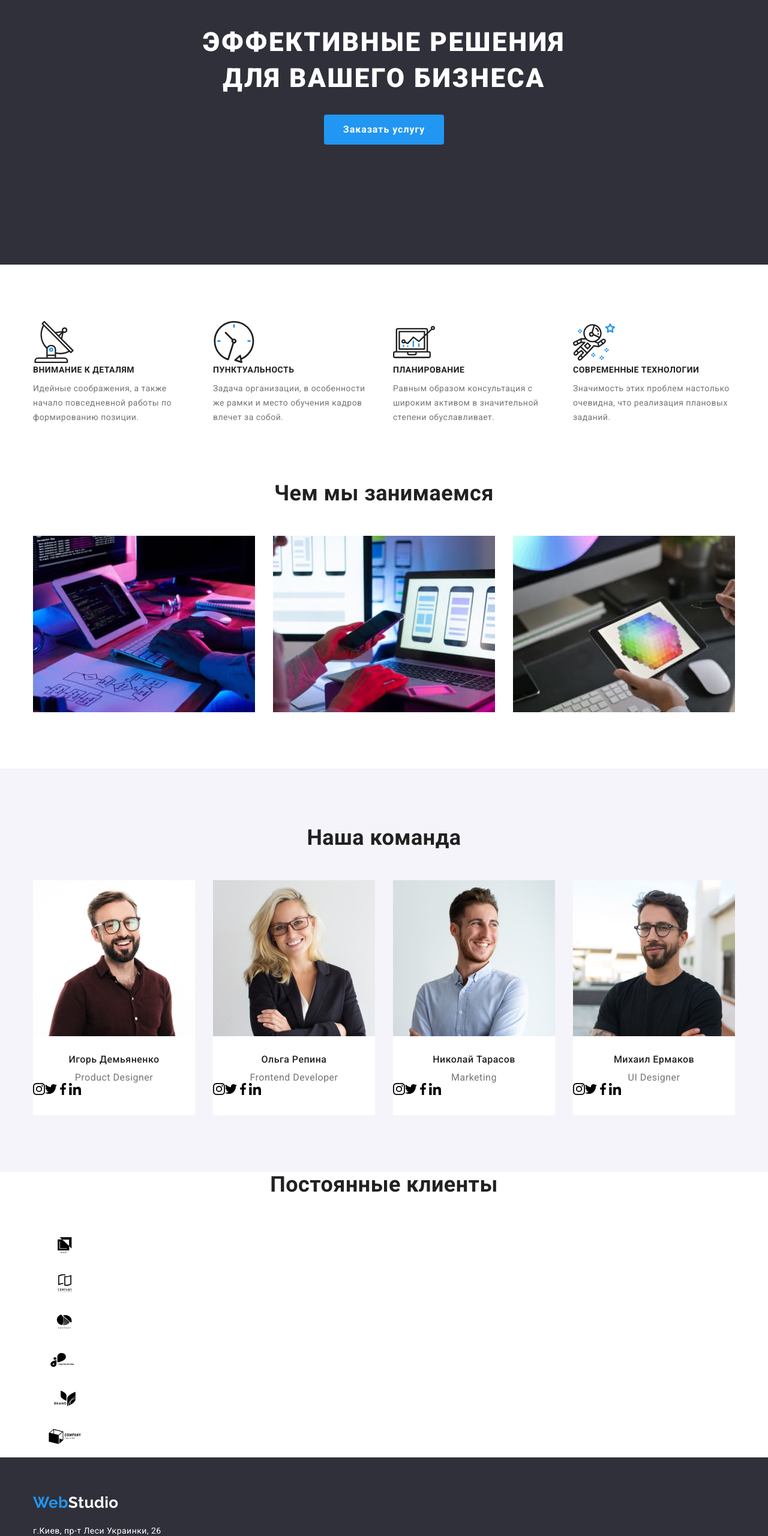
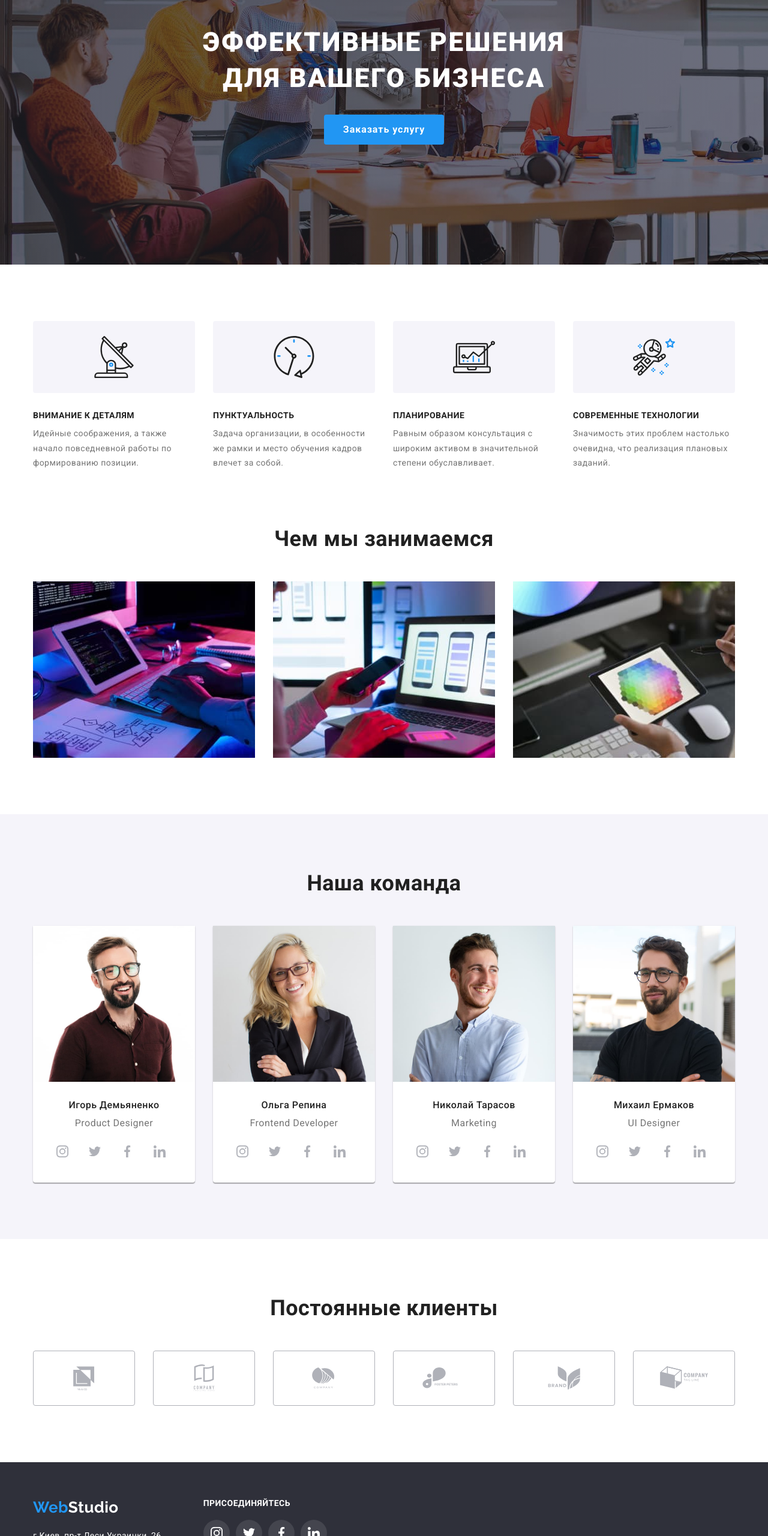
Before and after one commit to Iryna-Holova/goit-markup-hw-04, a plain HTML site: page index.html in a window 1280 px wide. Shown: the part 240-2800 px from the top of the page at 60% size. Drawn offline with nearby package versions, Linux system fonts and the light colour scheme.

Commit message:
добавляет стили

```diff
--- a/css/styles.css
+++ b/css/styles.css
@@ -5,11 +5,13 @@
   --accent-button-color: #188ce8;
   --light-color: #ffffff;
   --light-transparent-color: rgba(255, 255, 255, 0.6);
+  --light-transparent-icons: rgba(255, 255, 255, 0.1);
   --bgmain-color: #e5e5e5;
   --bgdark-color: #2f303a;
   --bgmiddle-color: #f5f4fa;
   --border-header: #ececec;
   --border-portfolio: #eeeeee;
+  --icons: #afb1b8;
 }
 
 .container {
@@ -105,9 +107,14 @@ img {
   margin-right: 50px;
 }
 .contact .link {
-  display: block;
+  display: flex;
   padding-top: 32px;
   padding-bottom: 32px;
+  color: var(--main-color);
+}
+.icon-contact {
+  margin-right: 10px;
+  fill: currentColor;
 }
 .page-header .link:hover,
 .page-header .link:focus {
@@ -116,15 +123,20 @@ img {
 
 /* hero */
 .hero {
+  max-width: 1600px;
+  margin: 0 auto;
+  background-color: var(--bgdark-color);
+  background-image: linear-gradient(to right, rgba(47, 48, 58, 0.5), rgba(47, 48, 58, 0.3)),
+    url(../images/hero-bg.jpg);
+  background-repeat: no-repeat;
+  background-size: cover;
+  background-position: 50% 35%;
   padding-top: 200px;
   padding-bottom: 200px;
   text-align: center;
-  background-color: var(--bgdark-color);
 }
 .hero .title {
-  margin-right: 237px;
   margin-bottom: 30px;
-  margin-left: 237px;
   color: var(--light-color);
   text-transform: uppercase;
   font-weight: 900;
@@ -176,6 +188,16 @@ img {
 .features .item:not(:last-child) {
   margin-right: 30px;
 }
+.features .icon {
+  display: flex;
+  justify-content: center;
+  align-items: center;
+  width: 270px;
+  height: 120px;
+  border-radius: 4px;
+  background-color: var(--bgmiddle-color);
+  margin-bottom: 30px;
+}
 .features .section-title {
   color: var(--bgmain-color);
 }
@@ -213,6 +235,8 @@ img {
   border-bottom-left-radius: 4px;
   border-bottom-right-radius: 4px;
   background-color: var(--light-color);
+  box-shadow: 0px 2px 1px rgba(0, 0, 0, 0.2), 0px 1px 1px rgba(0, 0, 0, 0.14),
+    0px 1px 3px rgba(0, 0, 0, 0.12);
   text-align: center;
 }
 .team .card:not(:last-child) {
@@ -229,12 +253,79 @@ img {
   font-size: 16px;
   line-height: 1.17;
 }
+.team p {
+  margin-bottom: 16px;
+}
+.list.social {
+  display: flex;
+  justify-content: center;
+}
+.list.social li {
+  margin-right: 10px;
+}
+.team .item {
+  display: flex;
+  justify-content: center;
+  align-items: center;
+  width: 44px;
+  height: 44px;
+  border-radius: 50%;
+  color: var(--icons);
+}
+.team .item:not(:last-child) {
+  margin-right: 10px;
+}
+.team .item:hover,
+.team .item:focus {
+  color: var(--light-color);
+  background-color: var(--accent-color);
+}
+.social-icon {
+  display: inline-block;
+  vertical-align: middle;
+  fill: currentColor;
+}
+/* clients */
+.clients {
+  padding-top: 94px;
+  padding-bottom: 94px;
+}
+.clients .list {
+  display: flex;
+  justify-content: center;
+}
+.clients .item:not(:last-child) {
+  margin-right: 30px;
+}
+.clients .link {
+  display: flex;
+  justify-content: center;
+  align-items: center;
+  width: 170px;
+  height: 92px;
+  border: 1px solid var(--icons);
+  border-radius: 4px;
+  color: var(--icons);
+}
+.clients .link:hover,
+.clients .link:focus {
+  color: var(--accent-color);
+  border-color: var(--accent-color);
+}
+.clients-icon {
+  height: 100%;
+  width: 100%;
+  fill: currentColor;
+}
 
 /* footer */
 .footer {
   padding-top: 60px;
   padding-bottom: 60px;
   background-color: var(--bgdark-color);
+}
+.footer-main {
+  margin-right: 70px;
 }
 .footer a {
   display: inline-block;
@@ -267,6 +358,33 @@ img {
 .adress-list .link:hover,
 .adress-list .link:focus {
   color: var(--accent-color);
+}
+.footer .container {
+  display: flex;
+}
+.footer .section-title {
+  margin-bottom: 20px;
+  text-align: left;
+  text-transform: uppercase;
+  font-size: 14px;
+  color: var(--light-color);
+}
+.footer .list {
+  display: flex;
+}
+.footer .item {
+  display: flex;
+  justify-content: center;
+  align-items: center;
+  width: 44px;
+  height: 44px;
+  border-radius: 50%;
+  color: var(--light-color);
+  background-color: var(--light-transparent-icons);
+}
+.footer .item:hover,
+.footer .item:focus {
+  background-color: var(--accent-color);
 }
 
 /* portfolio */
```
